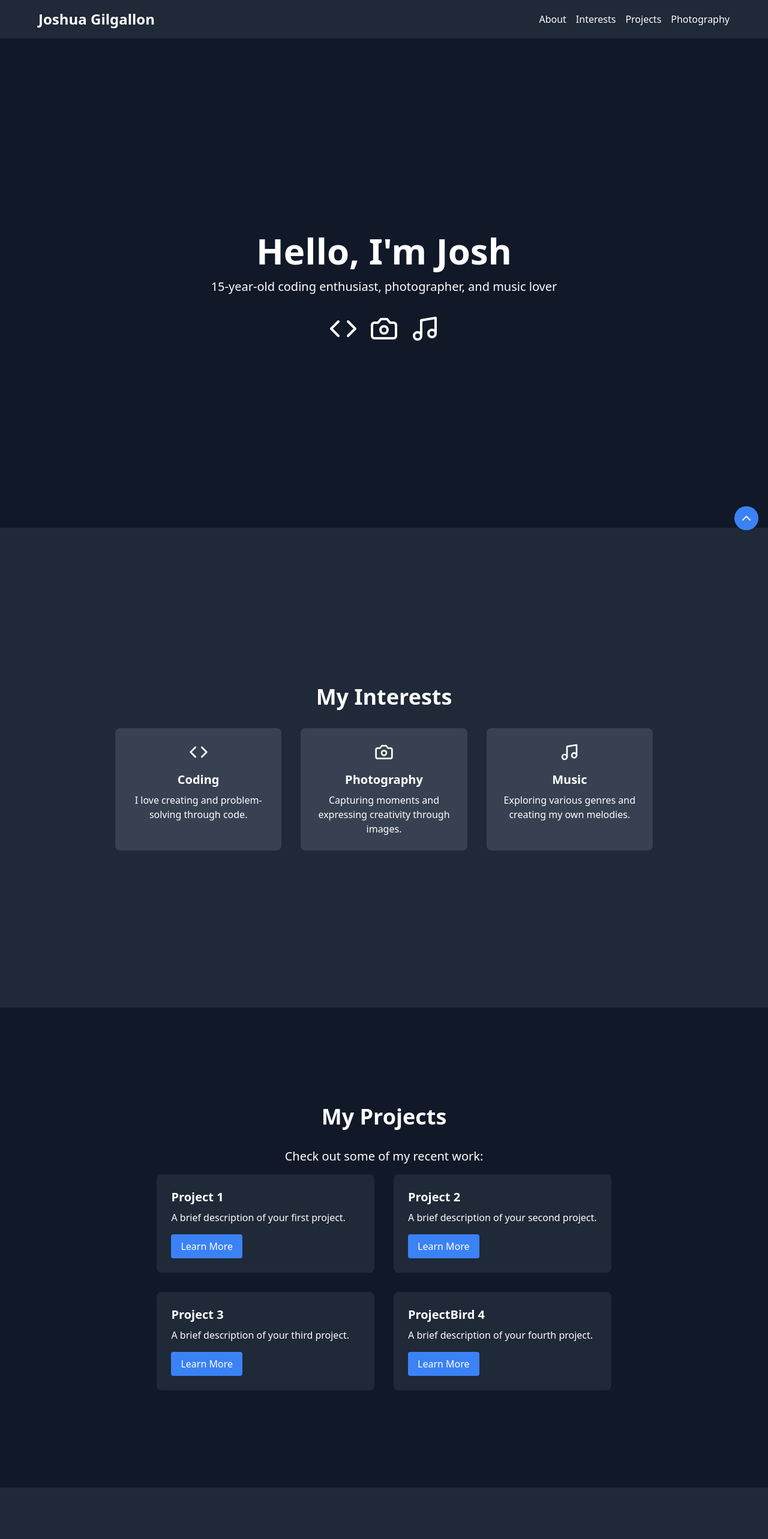
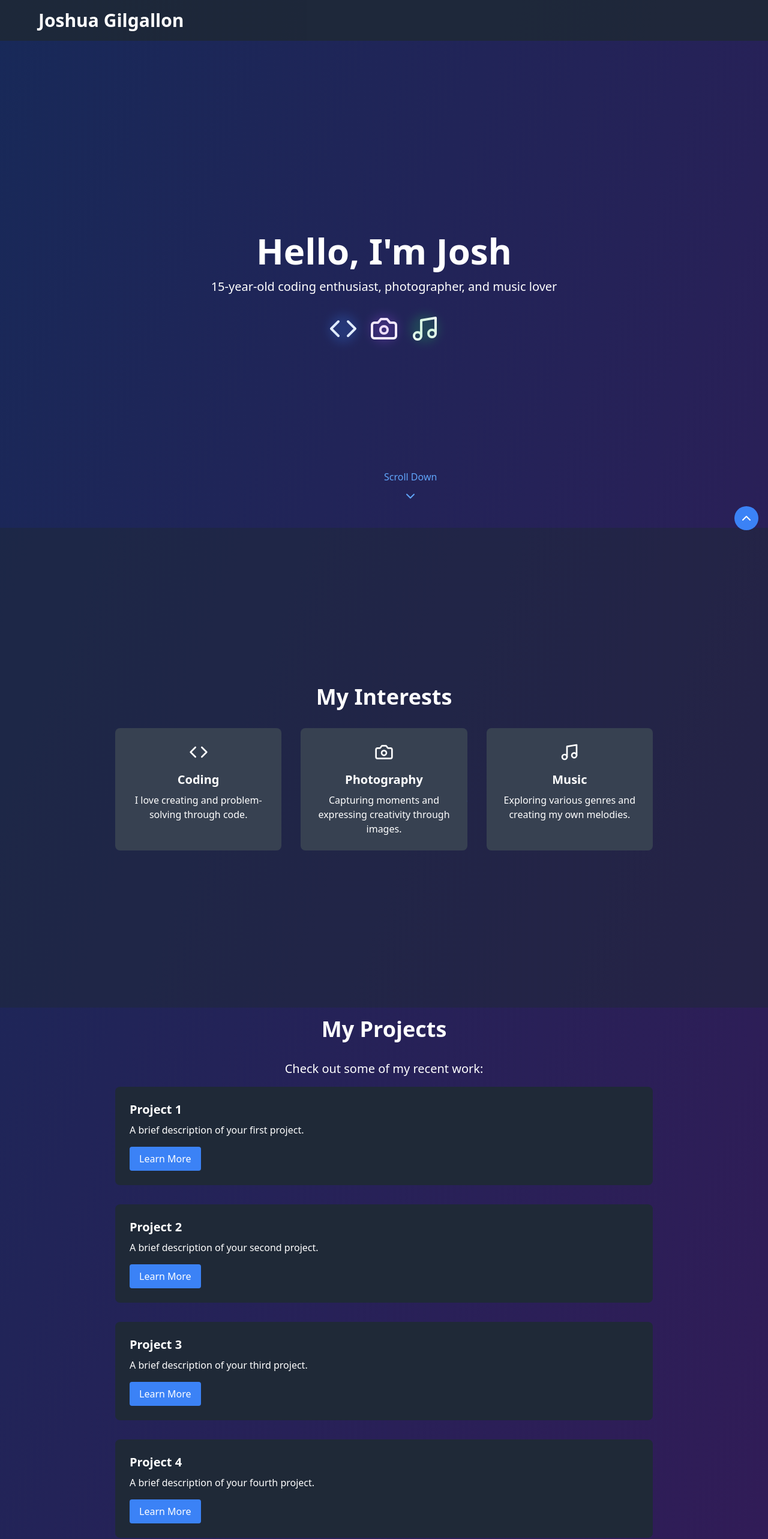
Before and after one commit to JoshuaGilgallon/JoshuaGilgallonWebPortfolio, a React (Create React App) app: page / in a window 1280 px wide. Shown: the top 2566 px of the page at 60% size. Built offline with nearby package versions, Linux system fonts and the light colour scheme; the HTML template or start-up script is replaced by a standard one.

Commit message:
made it look nicer added quite a bit

```diff
--- a/src/components/ProfilePage.js
+++ b/src/components/ProfilePage.js
@@ -1,63 +1,174 @@
 import React, { useState, useEffect } from 'react';
-import { motion } from 'framer-motion';
-import { Camera, Code, Music, ChevronDown, ArrowRight, Mail, MessageCircleMore, Bird } from 'lucide-react';
+import { motion, AnimatePresence } from 'framer-motion';
+import { Camera, Code, Music, ChevronDown, ArrowRight, Mail, MessageCircleMore, Bird, Menu, X } from 'lucide-react';
 import { Link } from 'react-router-dom';
 
 const ProfilePage = () => {
   const [scrollY, setScrollY] = useState(0);
+  const [isMenuOpen, setIsMenuOpen] = useState(false);
+  const [mousePosition, setMousePosition] = useState({ x: 0, y: 0 });
 
   useEffect(() => {
     const handleScroll = () => setScrollY(window.scrollY);
+    const handleMouseMove = (e) => setMousePosition({ x: e.clientX, y: e.clientY });
+
     window.addEventListener('scroll', handleScroll);
-    return () => window.removeEventListener('scroll', handleScroll);
+    window.addEventListener('mousemove', handleMouseMove);
+
+    return () => {
+      window.removeEventListener('scroll', handleScroll);
+      window.removeEventListener('mousemove', handleMouseMove);
+    };
   }, []);
 
-  const scrollToAbout = () => {
-    const projectsSection = document.getElementById('about');
-    projectsSection.scrollIntoView({ behavior: 'smooth' });
+  const scrollToSection = (sectionId) => {
+    const section = document.getElementById(sectionId);
+    section.scrollIntoView({ behavior: 'smooth' });
+    setIsMenuOpen(false);
   };
 
-  const scrollToProjects = () => {
-    const projectsSection = document.getElementById('projects');
-    projectsSection.scrollIntoView({ behavior: 'smooth' });
-  };
-
-  const scrollToInterests = () => {
-    const interestsSection = document.getElementById('interests');
-    interestsSection.scrollIntoView({behavior: 'smooth'})
-  }
+  const socials = [
+    { name: "GitHub", icon: <Code size={32} />, url: "https://github.com/JoshuaGilgallon" },
+    { name: "Instagram", icon: <Camera size={32} />, url: "https://instagram.com/your-handle" },
+    { name: "X", icon: <Bird size={32} />, url: "https://x.com/JoshGilgallon" },
+    { name: "Email", icon: <Mail size={32} />, url: "mailto:joshuagilgallon@outlook.com" },
+    { name: "Discord", icon: <MessageCircleMore size={32} />, url: "https://discord.com/users/985064786473668618"},
+    { name: "Spotify", icon: <Music size={32} />, url: "https://open.spotify.com/user/nvlujlh4k7g3zs0pe3b3xniwu?si=4ceea86bf9b846f9"},
+  ];
 
   return (
-    <div className="min-h-screen bg-gray-900 text-white font-sans">
-      <header className="fixed w-full bg-gray-800 p-4 z-10">
+    <div className="min-h-screen bg-gray-900 text-white font-sans relative overflow-hidden">
+      {/* Dynamic background */}
+      <div
+        className="absolute inset-0 bg-gradient-to-br from-blue-900 to-purple-900 opacity-50"
+        style={{
+          transform: `translate(${mousePosition.x / 200}px, ${mousePosition.y / 200}px)`,
+          transition: 'transform 0.2s ease-out'
+        }}
+      />
+
+      <header className="fixed w-full bg-gray-800 bg-opacity-90 p-4 z-20">
         <nav className="flex justify-between items-center max-w-6xl mx-auto">
-          <h1 className="text-2xl font-bold">Joshua Gilgallon</h1>
-          <ul className="flex space-x-4">
-            <li><a onClick={scrollToAbout} style={{ cursor: 'pointer' }} className="hover:text-blue-400 transition-colors">About</a></li>
-            <li><a onClick={scrollToInterests} style={{ cursor: 'pointer' }} className="hover:text-blue-400 transition-colors">Interests</a></li>
-            <li><a onClick={scrollToProjects} style={{ cursor: 'pointer' }} className="hover:text-blue-400 transition-colors">Projects</a></li>
-            <li><a href="photography" className="hover:text-blue-400 transition-colors">Photography</a></li>
-          </ul>
+          <h1 className="text-2xl font-bold md:text-3xl">Joshua Gilgallon</h1>
+          <div className="md:hidden">
+            <motion.button
+              onClick={() => setIsMenuOpen(!isMenuOpen)}
+              className="text-white"
+              whileTap={{ scale: 0.95 }}
+            >
+              <AnimatePresence mode="wait" initial={false}>
+                <motion.div
+                  key={isMenuOpen ? "close" : "menu"}
+                  initial={{ opacity: 0, rotate: -180 }}
+                  animate={{ opacity: 1, rotate: 0 }}
+                  exit={{ opacity: 0, rotate: 180 }}
+                  transition={{ duration: 0.3 }}
+                >
+                  {isMenuOpen ? <X size={24} /> : <Menu size={24} />}
+                </motion.div>
+              </AnimatePresence>
+            </motion.button>
+          </div>
+            <AnimatePresence>
+            {isMenuOpen && (
+              <motion.ul
+                className="md:flex md:space-x-4 absolute md:relative top-full left-0 w-full md:w-auto bg-gray-800 md:bg-transparent p-4 md:p-0"
+                initial={{ x: "100%" }}
+                animate={{ x: 0 }}
+                exit={{ x: "100%" }}
+                transition={{ type: "spring", stiffness: 300, damping: 30 }}
+              >
+                {['about', 'interests', 'projects', 'socials'].map((section) => (
+                  <li key={section}>
+                    <a
+                      onClick={() => scrollToSection(section)}
+                      className="block py-2 md:py-0 hover:text-blue-400 transition-colors cursor-pointer"
+                    >
+                      {section.charAt(0).toUpperCase() + section.slice(1)}
+                    </a>
+                  </li>
+                ))}
+              </motion.ul>
+            )}
+          </AnimatePresence>
         </nav>
       </header>
 
-      <main className="pt-20">
-        <section id="about" className="min-h-screen flex flex-col justify-center items-center text-center p-4">
+      <main className="pt-20 relative z-10">
+        <section id="about" className="h-screen flex flex-col justify-center items-center text-center p-4 relative">
           <motion.h2
-            className="text-6xl font-bold mb-4"
+            className="text-4xl md:text-6xl font-bold mb-4 relative"
             initial={{ opacity: 0, y: -50 }}
             animate={{ opacity: 1, y: 0 }}
             transition={{ duration: 0.8 }}
           >
-            Hello, I'm Josh
+            <motion.span
+              className="inline-block"
+              whileHover={{ scale: 1.05 }}
+            >
+              Hello,
+            </motion.span>{' '}
+            <motion.span
+              className="inline-block"
+              whileHover={{ scale: 1.05 }}
+            >
+              I'm
+            </motion.span>{' '}
+            <motion.span
+              className="inline-block"
+              whileHover={{ scale: 1.05 }}
+            >
+              Josh
+            </motion.span>
           </motion.h2>
           <motion.p
-            className="text-xl mb-8"
+            className="text-lg md:text-xl mb-8 relative"
             initial={{ opacity: 0 }}
             animate={{ opacity: 1 }}
             transition={{ delay: 0.4, duration: 0.8 }}
           >
-            15-year-old coding enthusiast, photographer, and music lover
+            <motion.span
+              className="inline-block"
+              whileHover={{ scale: 1.05 }}
+            >
+              15-year-old
+            </motion.span>{' '}
+            <motion.span
+              className="inline-block"
+              whileHover={{ scale: 1.05 }}
+            >
+              coding
+            </motion.span>{' '}
+            <motion.span
+              className="inline-block"
+              whileHover={{ scale: 1.05 }}
+            >
+              enthusiast,
+            </motion.span>{' '}
+            <motion.span
+              className="inline-block"
+              whileHover={{ scale: 1.05 }}
+            >
+              photographer,
+            </motion.span>{' '}
+            <motion.span
+              className="inline-block"
+              whileHover={{ scale: 1.05 }}
+            >
+              and
+            </motion.span>{' '}
+            <motion.span
+              className="inline-block"
+              whileHover={{ scale: 1.05 }}
+            >
+              music
+            </motion.span>{' '}
+            <motion.span
+              className="inline-block"
+              whileHover={{ scale: 1.05 }}
+            >
+              lover
+            </motion.span>
           </motion.p>
           <motion.div
             className="flex space-x-4"
@@ -65,24 +176,41 @@ const ProfilePage = () => {
             animate={{ opacity: 1, y: 0 }}
             transition={{ delay: 0.8, duration: 0.8 }}
           >
+            <button
+              onClick={() => scrollToSection('interests')}
+              className="bg-transparent border-none flex gap-5 relative group"
+            >
+              <motion.div whileHover={{ scale: 1.1 }} className="relative">
+                <Code size={48} />
+                <span className="absolute inset-0 bg-blue-500 opacity-20 blur rounded-full"></span>
+              </motion.div>
+              <motion.div whileHover={{ scale: 1.1 }} className="relative">
+                <Camera size={48} />
+                <span className="absolute inset-0 bg-purple-500 opacity-20 blur rounded-full"></span>
+              </motion.div>
+              <motion.div whileHover={{ scale: 1.1 }} className="relative">
+                <Music size={48} />
+                <span className="absolute inset-0 bg-green-500 opacity-20 blur rounded-full"></span>
+              </motion.div>
+            </button>
+          </motion.div>
 
+          <motion.div
+            className="absolute bottom-10 left-1/2 transform -translate-x-1/2"
+            animate={{ y: [0, -10, 0] }}
+            transition={{ y: { duration: 2, repeat: Infinity, ease: 'easeInOut' } }}
+          >
             <button
-              onClick={scrollToInterests}
-              style={{
-                background: 'none',
-                border: 'none',
-                display: 'flex',
-                gap: '20px' // Adjust the gap as needed
-              }}
+              onClick={() => scrollToSection('interests')}
+              className="flex flex-col items-center text-blue-400 hover:text-blue-300 transition-colors"
             >
-              <Code size={48} />
-              <Camera size={48} />
-              <Music size={48} />
+              <p className="mb-2">Scroll Down</p>
+              <ChevronDown size={24} />
             </button>
           </motion.div>
         </section>
 
-       <section id="interests" className="min-h-screen flex flex-col justify-center items-center p-4 bg-gray-800">
+        <section id="interests" className="min-h-screen flex flex-col justify-center items-center p-4 bg-gray-800 bg-opacity-50">
           <h2 className="text-4xl font-bold mb-8">My Interests</h2>
           <div className="grid grid-cols-1 md:grid-cols-3 gap-8 max-w-4xl">
             <InterestCard
@@ -90,7 +218,7 @@ const ProfilePage = () => {
               title="Coding"
               description="I love creating and problem-solving through code."
               buttonText="View Projects"
-              onClick={scrollToProjects}
+              onClick={() => scrollToSection('projects')}
             />
             <InterestCard
               icon={<Camera size={32} />}
@@ -107,27 +235,41 @@ const ProfilePage = () => {
           </div>
         </section>
 
-        <section id="projects" className="min-h-screen flex flex-col justify-center items-center p-4">
+        <section id="projects" className="min-h-screen flex flex-col justify-center items-center p-4 bg-opacity-50">
           <h2 className="text-4xl font-bold mb-8">My Projects</h2>
           <p className="text-xl mb-4">Check out some of my recent work:</p>
-          <div className="grid grid-cols-1 md:grid-cols-2 gap-8 max-w-4xl">
-            <ProjectCard title="Project 1" description="A brief description of your first project." />
-            <ProjectCard title="Project 2" description="A brief description of your second project." />
-            <ProjectCard title="Project 3" description="A brief description of your third project." />
-            <ProjectCard title="ProjectBird 4" description="A brief description of your fourth project." />
+          <div className="w-full max-w-4xl">
+            <ProjectList />
           </div>
         </section>
 
-        <SocialsCard />
-
+        <section id="socials" className="min-h-screen flex flex-col justify-center items-center p-4 bg-gray-800 bg-opacity-50">
+          <h2 className="text-4xl font-bold mb-8">Socials</h2>
+          <div className="grid grid-cols-2 md:grid-cols-3 gap-8 max-w-4xl">
+            {socials.map((social, index) => (
+              <motion.a
+                key={index}
+                href={social.url}
+                target="_blank"
+                rel="noopener noreferrer"
+                className="bg-gray-700 p-6 rounded-lg text-center hover:bg-gray-600 transition-colors"
+                whileHover={{ scale: 1.05 }}
+                transition={{ type: "spring", stiffness: 300 }}
+              >
+                <div className="flex justify-center mb-4">{social.icon}</div>
+                <h3 className="text-xl font-semibold mb-2">{social.name}</h3>
+              </motion.a>
+            ))}
+          </div>
+        </section>
       </main>
 
-      <footer className="bg-gray-800 text-center p-4">
+      <footer className="bg-gray-800 bg-opacity-90 text-center p-4 relative z-10">
         <p>&copy; 2024 Joshua Gilgallon. All rights reserved.</p>
       </footer>
 
       <motion.div
-        className="fixed bottom-4 right-4 bg-blue-500 rounded-full p-2 cursor-pointer"
+        className="fixed bottom-4 right-4 bg-blue-500 rounded-full p-2 cursor-pointer z-20"
         animate={{ y: scrollY > 100 ? 0 : 100 }}
         whileHover={{ scale: 1.1 }}
         onClick={() => window.scrollTo({ top: 0, behavior: 'smooth' })}
@@ -150,7 +292,6 @@ const InterestCard = ({ icon, title, description, buttonText, onClick, to }) =>
       onHoverEnd={() => setIsHovered(false)}
       whileHover={{ scale: 1.05 }}
       transition={{ type: "spring", stiffness: 300 }}
-
     >
       <div className="flex justify-center mb-4">{icon}</div>
       <h3 className="text-xl font-semibold mb-2">{title}</h3>
@@ -174,10 +315,45 @@ const InterestCard = ({ icon, title, description, buttonText, onClick, to }) =>
     </motion.div>
   );
 };
+
+const ProjectList = () => {
+  const projects = [
+    { title: "Project 1", description: "A brief description of your first project." },
+    { title: "Project 2", description: "A brief description of your second project." },
+    { title: "Project 3", description: "A brief description of your third project." },
+    { title: "Project 4", description: "A brief description of your fourth project." },
+  ];
+
+  return (
+    <motion.div
+      className="space-y-4 md:space-y-8"
+      variants={{
+        hidden: { opacity: 0 },
+        show: {
+          opacity: 1,
+          transition: {
+            staggerChildren: 0.1
+          }
+        }
+      }}
+      initial="hidden"
+      animate="show"
+    >
+      {projects.map((project, index) => (
+        <ProjectCard key={index} {...project} />
+      ))}
+    </motion.div>
+  );
+};
+
 const ProjectCard = ({ title, description }) => (
   <motion.div
     className="bg-gray-800 p-6 rounded-lg"
-    whileHover={{ scale: 1.05 }}
+    variants={{
+      hidden: { opacity: 0, y: 20 },
+      show: { opacity: 1, y: 0 }
+    }}
+    whileHover={{ scale: 1.02 }}
     transition={{ type: "spring", stiffness: 300 }}
   >
     <h3 className="text-xl font-semibold mb-2">{title}</h3>
@@ -188,39 +364,4 @@ const ProjectCard = ({ title, description }) => (
   </motion.div>
 );
 
-
-const SocialsCard = () => {
-  const socials = [
-    { name: "GitHub", icon: <Code size={32} />, url: "https://github.com/JoshuaGilgallon" },
-    { name: "Instagram", icon: <Camera size={32} />, url: "https://instagram.com/your-handle" },
-    { name: "Twitter", icon: <Bird size={32} />, url: "https://twitter.com/your-handle" },
-    { name: "Email", icon: <Mail size={32} />, url: "mailto:joshuagilgallon@outlook.com" },
-    { name: "Discord", icon: <MessageCircleMore size={32} />, url: "https://discord.com/users/985064786473668618"},
-    { name: "Spotify", icon: <Music size={32} />, url: "https://open.spotify.com/user/nvlujlh4k7g3zs0pe3b3xniwu?si=4ceea86bf9b846f9"},
-  ];
-
-  return (
-    <section className="min-h-screen flex flex-col justify-center items-center p-4 bg-gray-800">
-      <h2 className="text-4xl font-bold mb-8">Socials</h2>
-      <div className="grid grid-cols-1 md:grid-cols-3 gap-8 max-w-4xl">
-        {socials.map((social, index) => (
-          <motion.a
-            key={index}
-            href={social.url}
-            target="_blank"
-            rel="noopener noreferrer"
-            className="bg-gray-700 p-6 rounded-lg text-center hover:bg-gray-600 transition-colors"
-            whileHover={{ scale: 1.05 }}
-            transition={{ type: "spring", stiffness: 300 }}
-          >
-            <div className="flex justify-center mb-4">{social.icon}</div>
-            <h3 className="text-xl font-semibold mb-2">{social.name}</h3>
-          </motion.a>
-        ))}
-      </div>
-    </section>
-  );
-};
-
-
 export default ProfilePage;
```
